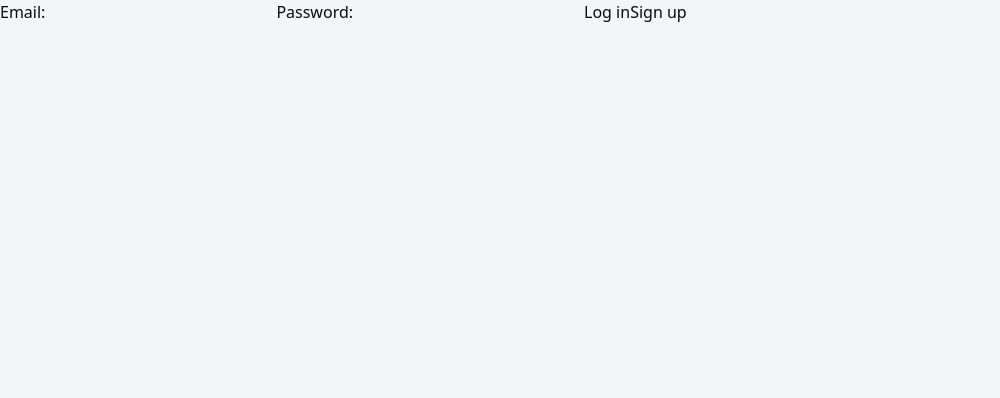
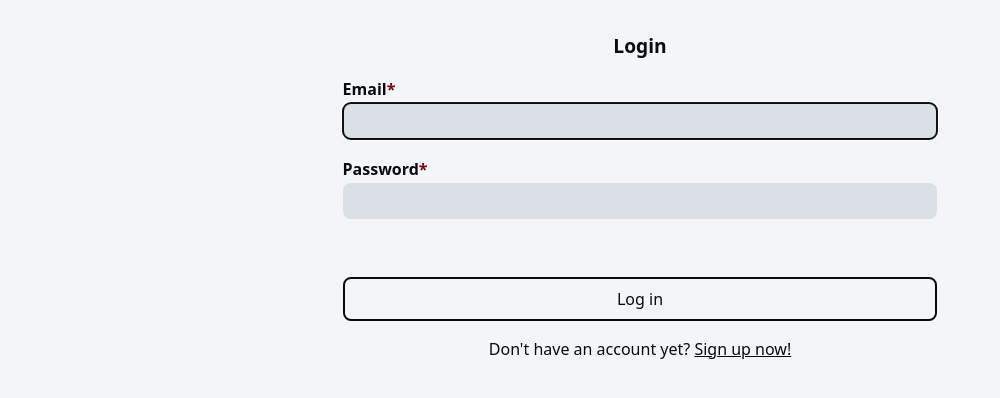
Before and after one commit to JoshuaCoquia/effortless-tasks, a Next.js app: page /login in a window 1280 px wide. Shown: the top 398 px of the page, without its empty margins (0-1000 px from the left). Built offline with nearby package versions, Linux system fonts and the light colour scheme.

Commit message:
feat: style login page and remove sign up from login

```diff
--- a/src/app/login/actions.tsx
+++ b/src/app/login/actions.tsx
@@ -24,22 +24,3 @@ export async function login(formData: FormData) {
   revalidatePath('/', 'layout')
   redirect('/')
 }
-
-export async function signup(formData: FormData) {
-  const supabase = await createClient()
-
-  // todo: add validation for formData
-  const data = {
-    email: formData.get('email') as string,
-    password: formData.get('password') as string,
-  }
-
-  const { error } = await supabase.auth.signUp(data)
-
-  if (error) {
-    redirect('/error')
-  }
-
-  revalidatePath('/', 'layout')
-  redirect('/')
-}
--- a/src/app/login/page.tsx
+++ b/src/app/login/page.tsx
@@ -1,15 +1,35 @@
 // https://supabase.com/docs/guides/getting-started/tutorials/with-nextjs?queryGroups=language&language=ts
-import { login, signup } from './actions'
+import type { Metadata } from 'next'
+import { login } from './actions'
+
+export const metadata: Metadata = {
+  title: 'Login - Effortless Tasks',
+  description: 'Login to Effortless Tasks to manage your to-do lists.',
+  openGraph: {
+    title: 'Login - Effortless Tasks',
+    type: 'website',
+    url: 'https://effortless-tasks.vercel.app/login'
+  }
+}
 
 export default function LoginPage() {
   return (
-    <form>
-      <label htmlFor="email">Email:</label>
-      <input id="email" name="email" type="email" required />
-      <label htmlFor="password">Password:</label>
-      <input id="password" name="password" type="password" required />
-      <button formAction={login}>Log in</button>
-      <button formAction={signup}>Sign up</button>
-    </form>
+    <>
+      <section className="flex flex-col items-center justify-center">
+        <h1 className="mt-8 text-center font-bold text-md">Login</h1>
+        <form className="my-4 mx-4 items-center flex flex-col gap-4 w-full max-w-prose">
+          <label className="font-bold w-full">Email<span className="text-red-dark">*</span>
+            <input id="email" name="email" type="email" required autoFocus className="w-full bg-grey-light-background border-0 rounded-lg my-0.5 px-2 py-1.5 font-normal" />
+          </label>
+          <label className="font-bold w-full">Password<span className="text-red-dark">*</span>
+            <input id="password" name="password" type="password" required className="w-full bg-grey-light-background border-0 rounded-lg my-0.5 px-2 py-1.5 font-normal" />
+          </label>
+          <br />
+          <button formAction={login} className="w-full border-2 border-black p-2 outline-0 rounded-lg cursor-pointer hover:bg-grey-light-background focus:bg-grey-light-background transition-colors duration-150">Log in</button>
+        </form>
+        <p>Don't have an account yet? <a href="/signup" className="underline">Sign up now!</a></p>
+      </section>
+
+    </>
   )
 }
```
